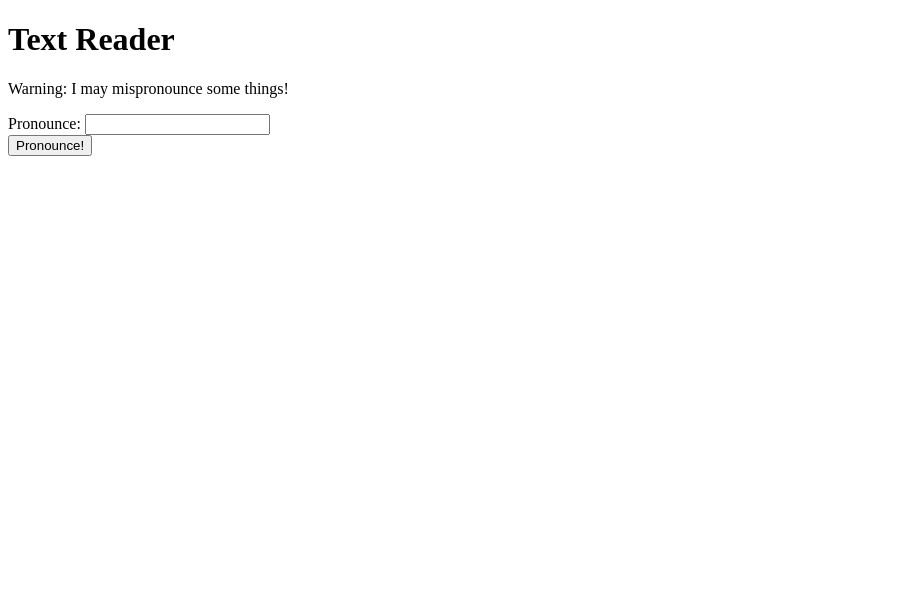
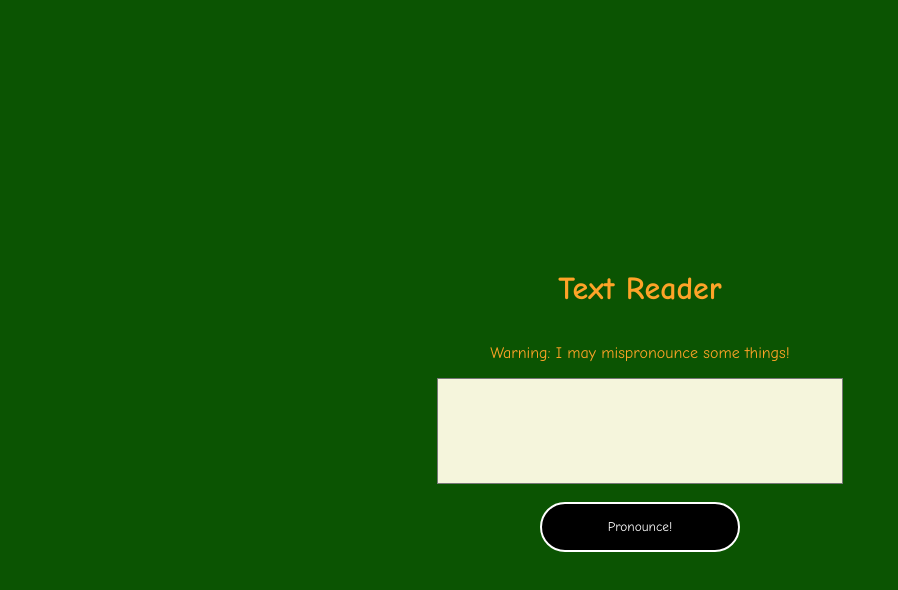
Before and after one commit to Korn-Jacob/text-reader, a website: page public/index.html in a window 1280 px wide. Shown: the whole page, without its empty margins (0-898 px from the left). Drawn offline with Linux system fonts and the light colour scheme.

Commit message:
handle errors and utilize cascading style sheets in order to make the website simulataneously better and worse

```diff
--- a/public/index.html
+++ b/public/index.html
@@ -1,9 +1,8 @@
 <!DOCTYPE html>
 <html>
 	<head>
-		<title>
-			I pronounce things for you!
-		</title>
+		<title>I pronounce things for you!</title>
+		<link rel="stylesheet" href="style.css">
 	</head>
 	<body>
 		<h1>Text Reader</h1>
@@ -11,19 +10,41 @@
 			Warning: I may mispronounce some things!
 		</p>
 		<form action="/pronounce" method="POST">
-			<label for="input">Pronounce:</label>
-			<input id="input" name="toPronounce" required>
+			<textarea id="input" name="toPronounce" required></textarea>
 			<br>
-			<input type="submit" value="Pronounce!">
+			<input type="submit" value="Pronounce!" id="submit">
 		</form>
-		<div id="p"></div>
+		<div id="p">
+			<div class="horiz-align">
+				<h4><a href="https://en.wikipedia.org/wiki/International_Phonetic_Alphabet" target="_blank" style="color: #9682ff;">IPA</a> for pronounciation:</h4>
+				<p id="ipa"></p>
+			</div>
+			<div class="horiz-align">
+				<button onclick=copyText()>Copy IPA</button>
+				<button onclick=goToIpaReader()>Hear it spoken!</button>
+			</div>
+		</div>
 		<script>
-			let ipa = new URLSearchParams(window.location.search).get('ipa');
-			if (ipa) {
-				document.getElementById("p").innerHTML = ipa + "<button onclick=copyText()>Copy</button></p><br><a href='http://ipa-reader.xyz/?text=" + ipa + "&voice=Joanna' target='_blank'>read it here since i can't pay for aws</a>"
+			let params = new URLSearchParams(window.location.search);
+			let ipa = params.get("ipa");
+			let error = params.get("error");
+
+			if (error) {
+				alert("uh oh! an error occured. please do not use punctuation or non-alphabetic characters such as line breaks or numbers, i do not know how to pronounce those.");
+				window.location.href = "/";
+			}
+
+			if (!ipa) {
+				document.body.removeChild(document.getElementById("p"));
+			} else {
+				document.getElementById("ipa").innerText = ipa;
 			}
 			function copyText() {
 				navigator.clipboard.writeText(ipa);
+				alert("copied!");
+			}
+			function goToIpaReader() {
+				window.open("http://ipa-reader.xyz/?text=" + ipa + "&voice=Joanna")
 			}
 		</script>
 	</body>
--- /dev/null
+++ b/public/style.css
@@ -0,0 +1,68 @@
+* {
+    color: #fea328;
+    font-family: 'Comic Sans MS';
+}
+html, body {
+    width: 100%;
+    height: 100%;
+    display: flex;
+    flex-direction: column;
+    justify-content: center;
+    align-items: center;
+    background-color: rgb(11, 84, 2);
+}
+body {
+    width: 50%;
+}
+
+form {
+    display: flex;
+    flex-direction: column;
+    justify-content: center;
+    align-items: center;
+}
+
+#input {
+    width: 400px;
+    height: 100px;
+    text-wrap: wrap;
+    resize: none;
+    background-color: beige;
+    color: rgb(84, 77, 77);
+}
+
+#p {
+    display: flex;
+    flex-direction: column;
+    align-items: center;
+    justify-content: center;
+}
+
+p {
+    text-align: center;
+}
+
+button, #submit {
+    width: 100px;
+    height: 50px;
+    border-radius: 100px;
+    background-color: black;
+    color: white;
+    border: white solid 2px;
+}
+
+#submit {
+    width: 200px;
+}
+
+#ipa {
+    font-family: 'Times New Roman', serif;
+}
+
+.horiz-align {
+    display: flex;
+    justify-content: center;
+    align-items: center;
+    flex-direction: row;
+    gap: 20px;
+}
--- a/server.js
+++ b/server.js
@@ -15,7 +15,11 @@ app.get("/", (req, res) => {
 });
 
 app.post("/pronounce", (req, res) => {
-    res.redirect("/?ipa=" + misprounounceString(req.body.toPronounce));
+    try {
+        res.redirect("/?ipa=" + misprounounceString(req.body.toPronounce));
+    } catch (e) {
+        res.redirect("/?error=true");
+    }
 })
 
 // stuff that does things
```
